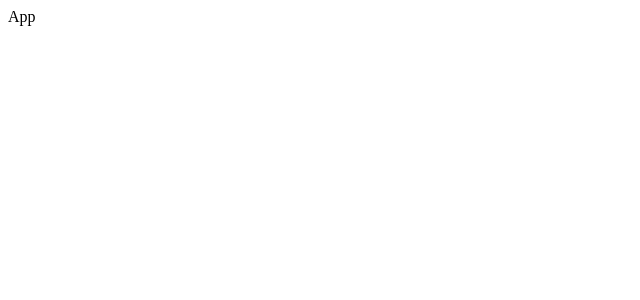
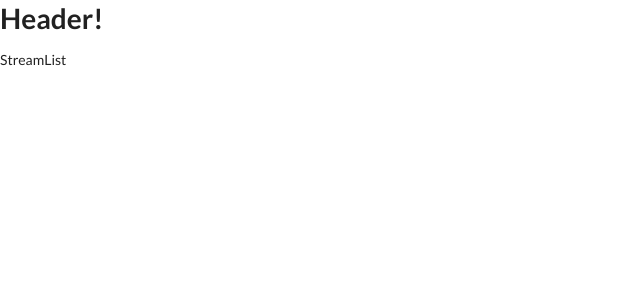
Before and after one commit to SOunit/OLD_streams, a React (Create React App) app in the folder client/: page / in a window 1280 px wide. Shown: the top 300 px of the page, without its empty margins (0-640 px from the left). Built offline with nearby package versions, Linux system fonts and the light colour scheme.

Commit message:
added semantic ui

```diff
--- a/client/public/index.html
+++ b/client/public/index.html
@@ -10,6 +10,10 @@
       content="Web site created using create-react-app"
     />
     <link rel="apple-touch-icon" href="%PUBLIC_URL%/logo192.png" />
+    <link
+      rel="stylesheet"
+      href="https://cdnjs.cloudflare.com/ajax/libs/semantic-ui/2.4.1/semantic.min.css"
+    />
     <!--
       manifest.json provides metadata used when your web app is installed on a
       user's mobile device or desktop. See https://developers.google.com/web/fundamentals/web-app-manifest/
--- a/client/src/components/App.js
+++ b/client/src/components/App.js
@@ -1,7 +1,26 @@
 import React from 'react';
+import StreamCreate from './streams/StreamCreate';
+import StreamDelete from './streams/StreamDelete';
+import StreamList from './streams/StreamList';
+import StreamShow from './streams/StreamShow';
+import StreamEdit from './streams/StreamEdit';
+import { BrowserRouter, Route } from 'react-router-dom';
 
 const App = () => {
-  return <div>App</div>;
+  return (
+    <div>
+      <h1>Header!</h1>
+      <BrowserRouter>
+        <div>
+          <Route path='/' exact component={StreamList}></Route>
+          <Route path='/streams/create' component={StreamCreate}></Route>
+          <Route path='/streams/edit' component={StreamEdit}></Route>
+          <Route path='/streams/delete' component={StreamDelete}></Route>
+          <Route path='/streams/show' component={StreamShow}></Route>
+        </div>
+      </BrowserRouter>
+    </div>
+  );
 };
 
 export default App;
```
